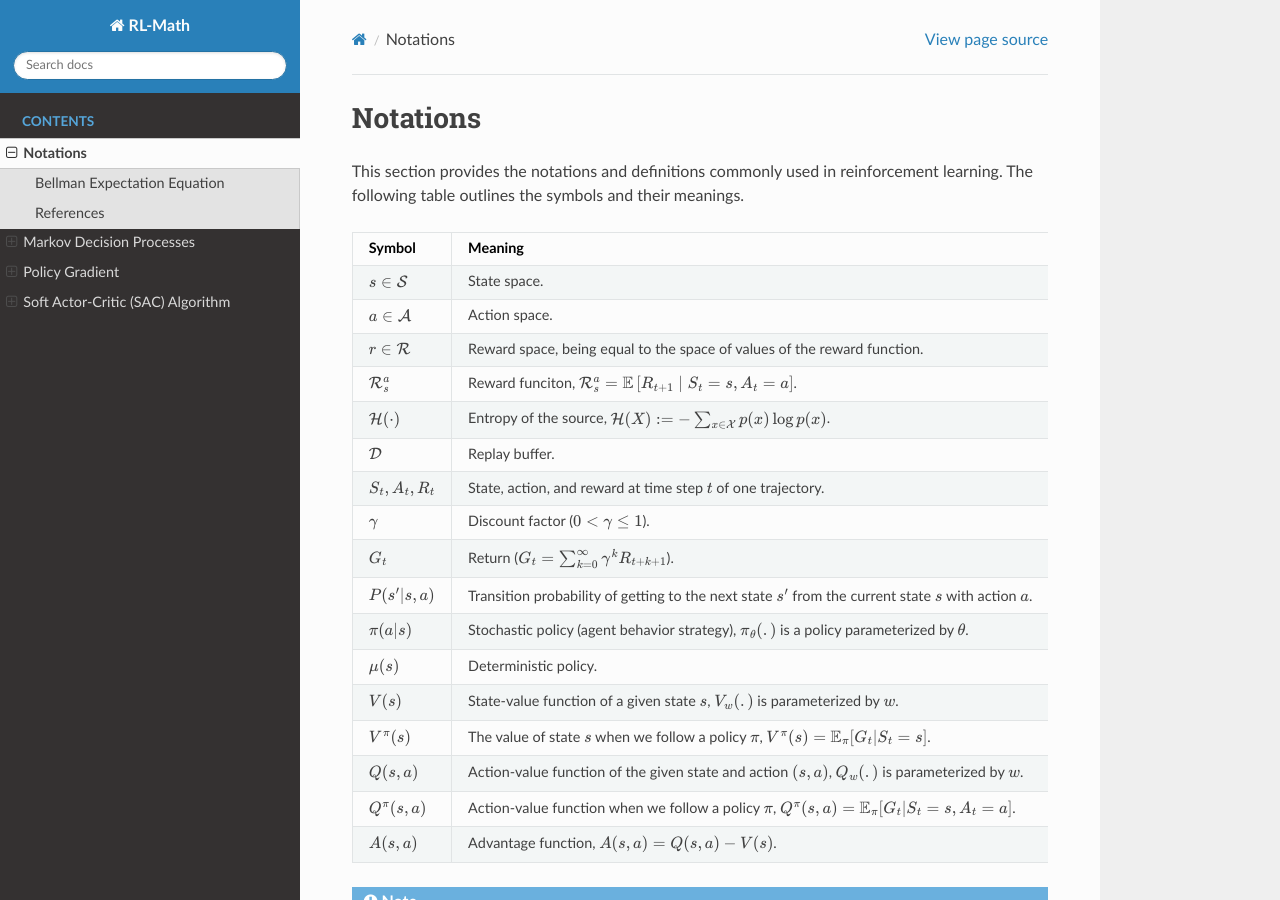
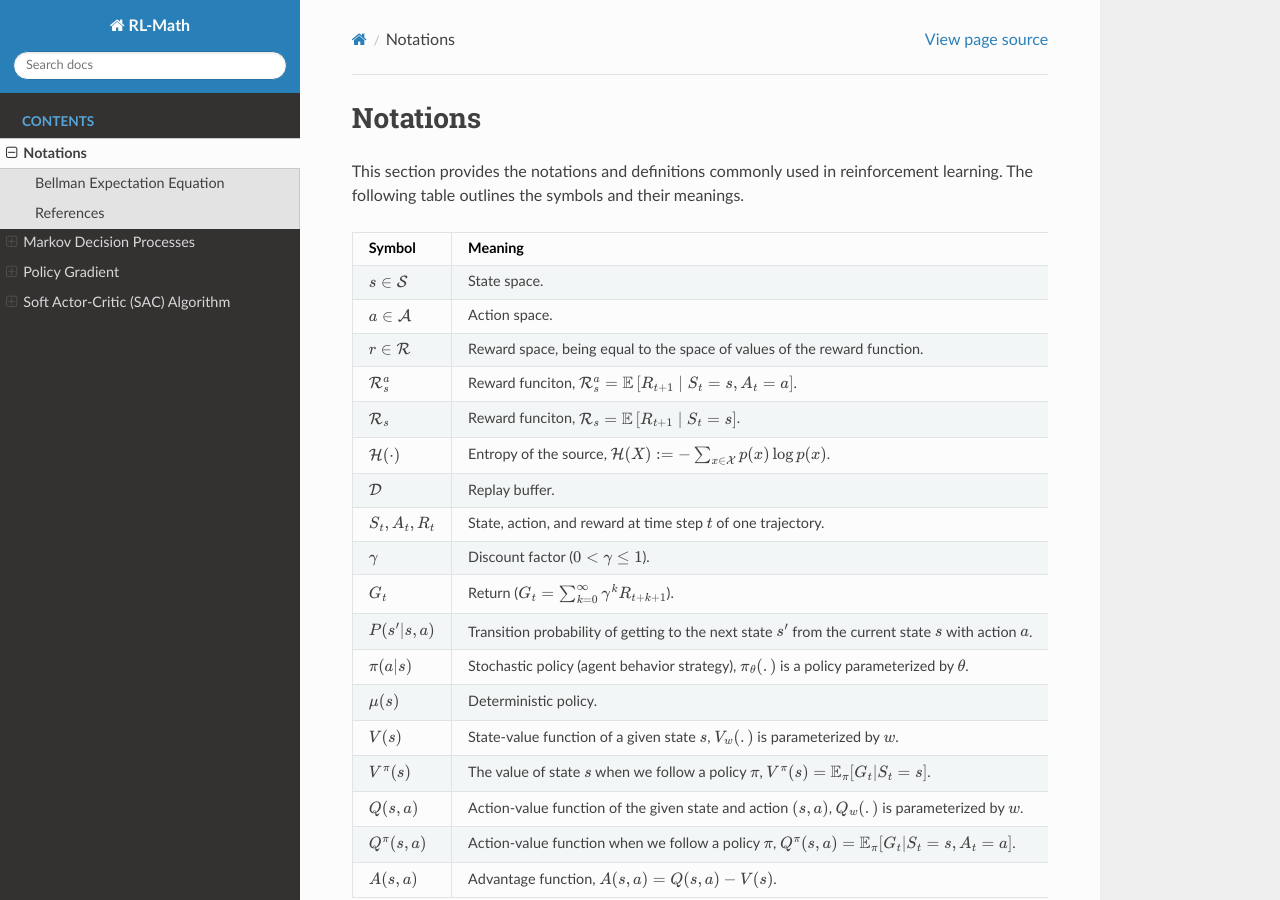
Before and after one commit to boyin96/Reinforcement-Learning-Math, a Sphinx documentation site: the page built from docs/source/symbols.rst, in a window 1280 px wide and 900 px high. Built offline with Sphinx 7.4.7 and the Read the Docs theme 3.1.0, drawn with Linux system fonts in a browser that asks for light colours; formulas are drawn with MathJax 3.

Commit message:
Update symbols.rst

```diff
--- a/docs/source/symbols.rst
+++ b/docs/source/symbols.rst
@@ -17,6 +17,8 @@
      - Reward space, being equal to the space of values of the reward function.
    * - :math:`\mathcal{R}^a_s`
      - Reward funciton, :math:`\mathcal{R}_s^a=\mathbb{E}\left[R_{t+1} \mid S_t=s, A_t=a\right]`.
+   * - :math:`\mathcal{R}_s`
+     - Reward funciton, :math:`\mathcal{R}_s=\mathbb{E}\left[R_{t+1} \mid S_t=s\right]`.
    * - :math:`\mathcal{H}(\cdot)`
      - Entropy of the source, :math:`\mathcal{H}(X):=-\sum_{x \in \mathcal{X}} p(x) \log p(x)`.
    * - :math:`\mathcal{D}`
```
